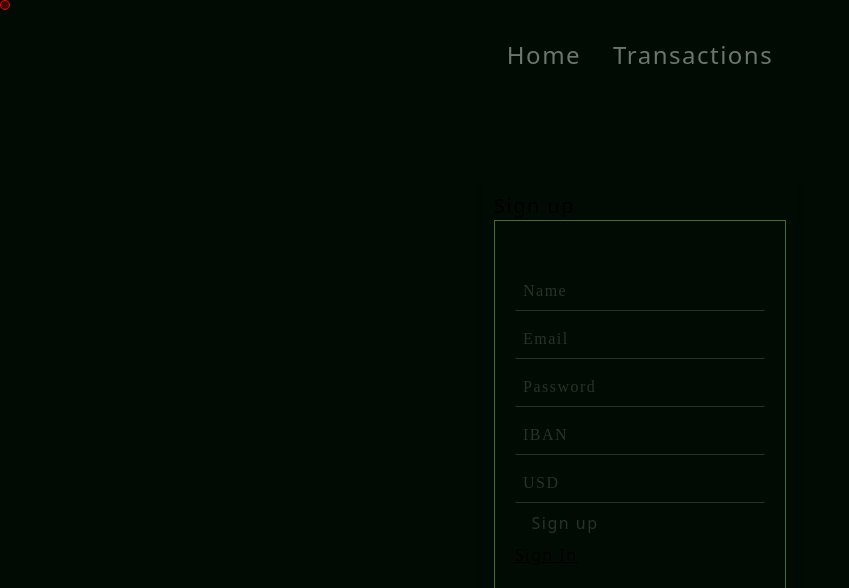
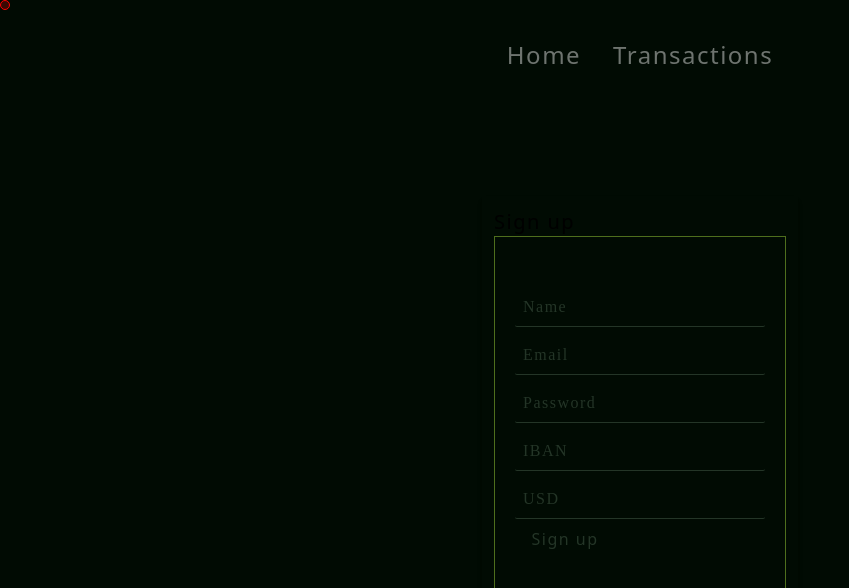
Before and after one commit to DAYusein211/West-side, a Next.js app in the folder website/: page /signUp in a window 1280 px wide. Shown: the top 588 px of the page, without its empty margins (0-849 px from the left). Built offline with nearby package versions, Linux system fonts and the light colour scheme; no server answers.

Commit message:
Fix ReadMe

```diff
--- a/website/components/signUp.jsx
+++ b/website/components/signUp.jsx
@@ -56,7 +56,6 @@ export default function SignUp()
             <button className = "w-[100px] bg-[rgb(1,1,1,0)]  text-[#243527] hover:text-[#99D036] duration-100">Sign up</button>
             {error &&(<div className = "text-red-400">{error}</div>) }
 
-            <Link href = {"../"} className = "underline"> Sign In</Link>
         </form>
     </div>
 </div>
```
Also changed, not shown: 2 other files (tests, documents, lock files or other folders).
